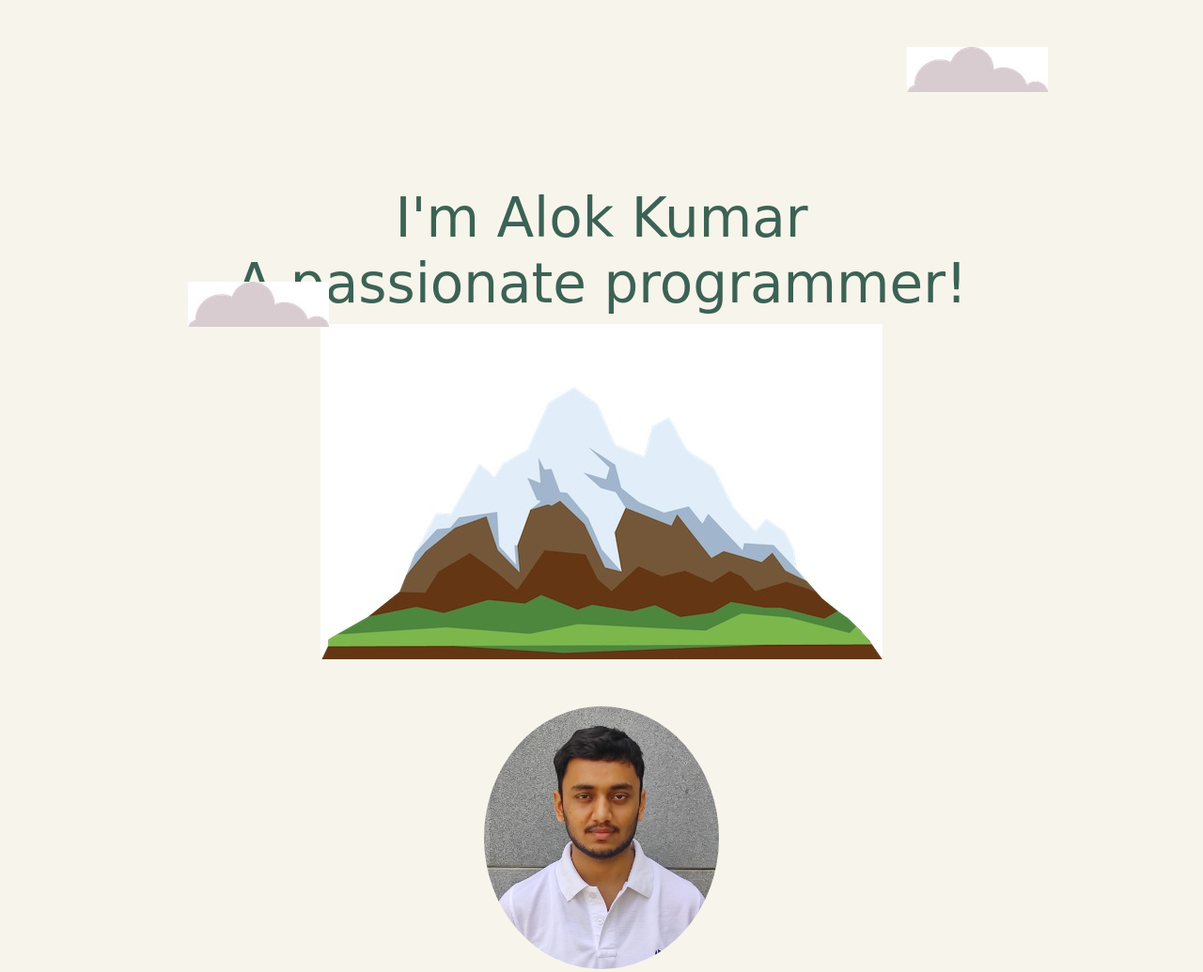
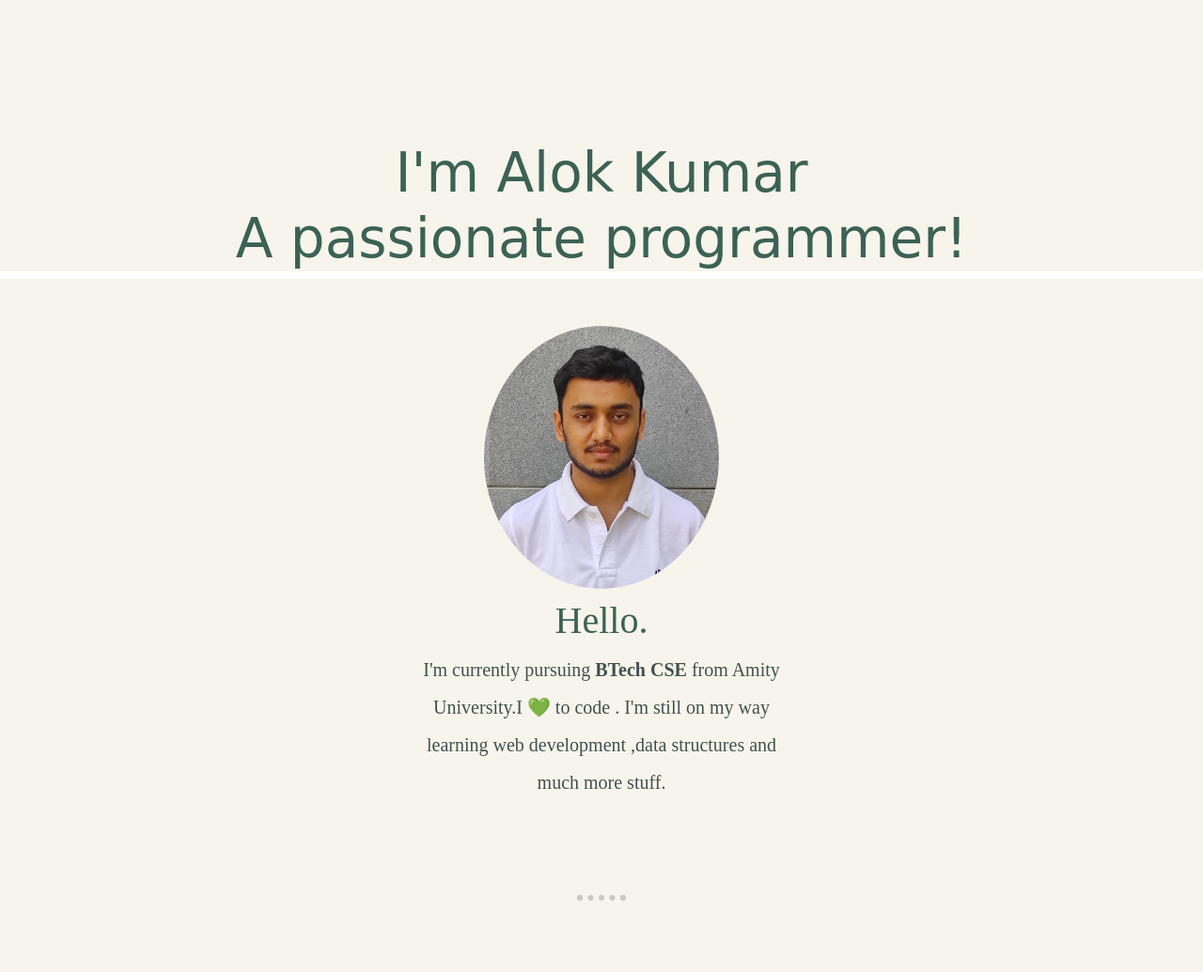
Before and after one commit to ALOKKRYDV/Profile-Page, a plain HTML site: page index.html in a window 1280 px wide. Shown: the top 1035 px of the page at 94% size. Drawn offline with nearby package versions, Linux system fonts and the light colour scheme.

Commit message:
Update index.html

```diff
--- a/index.html
+++ b/index.html
@@ -11,11 +11,10 @@
     </head>
     <body>
         <div class="top-container">
-            <img class="upper-cloud" src="images/cloud.jpg" alt="">
+
             <h1 id="intro-text"></h1>
             <h2 id="intro-text"></h2>
-            <img class="bottom-cloud" src="images/cloud.jpg" alt="">
-            <img class="mountain" src="images/mountain.jpg" alt="">
+
         </div>
         <div class="middle-container">
             <div class="profile">
@@ -88,7 +87,7 @@
             </div>
         </div>
         <div class="bottom-container">
-            <a class="footer-link" href="https://www.linkedin.com/in/aditya-kumar-260227284/"><b>LinkedIn</b></a>
+            <a class="footer-link" href="https://www.linkedin.com/in/alokkumar06/"><b>LinkedIn</b></a>
             <a class="footer-link" href="https://onlinegdb.com/2i82RrrVP"><b>onlinegdb</b></a>
             <a class="footer-link" href="https://developer.mozilla.org/en-US/"><b>Website</b></a>
             <p class="copyright">© 2023 Alok kumar.</p>
```
